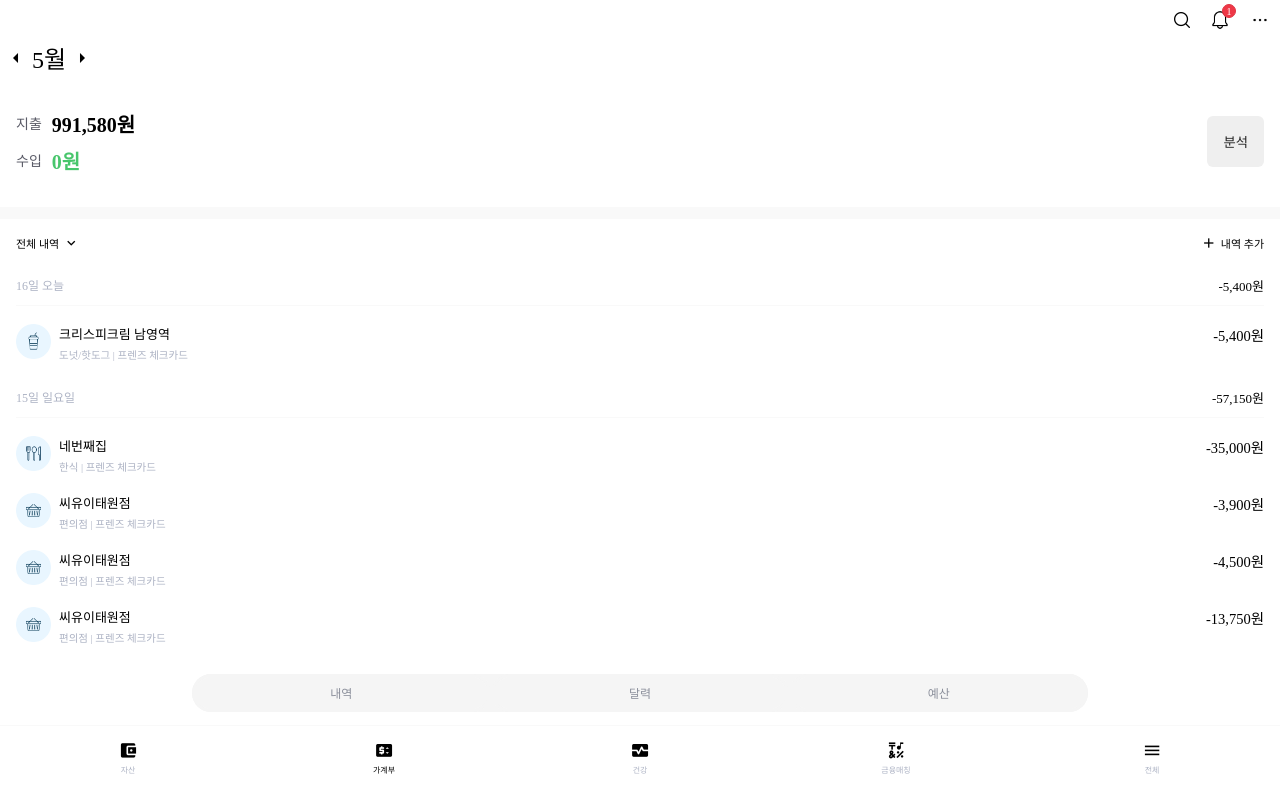
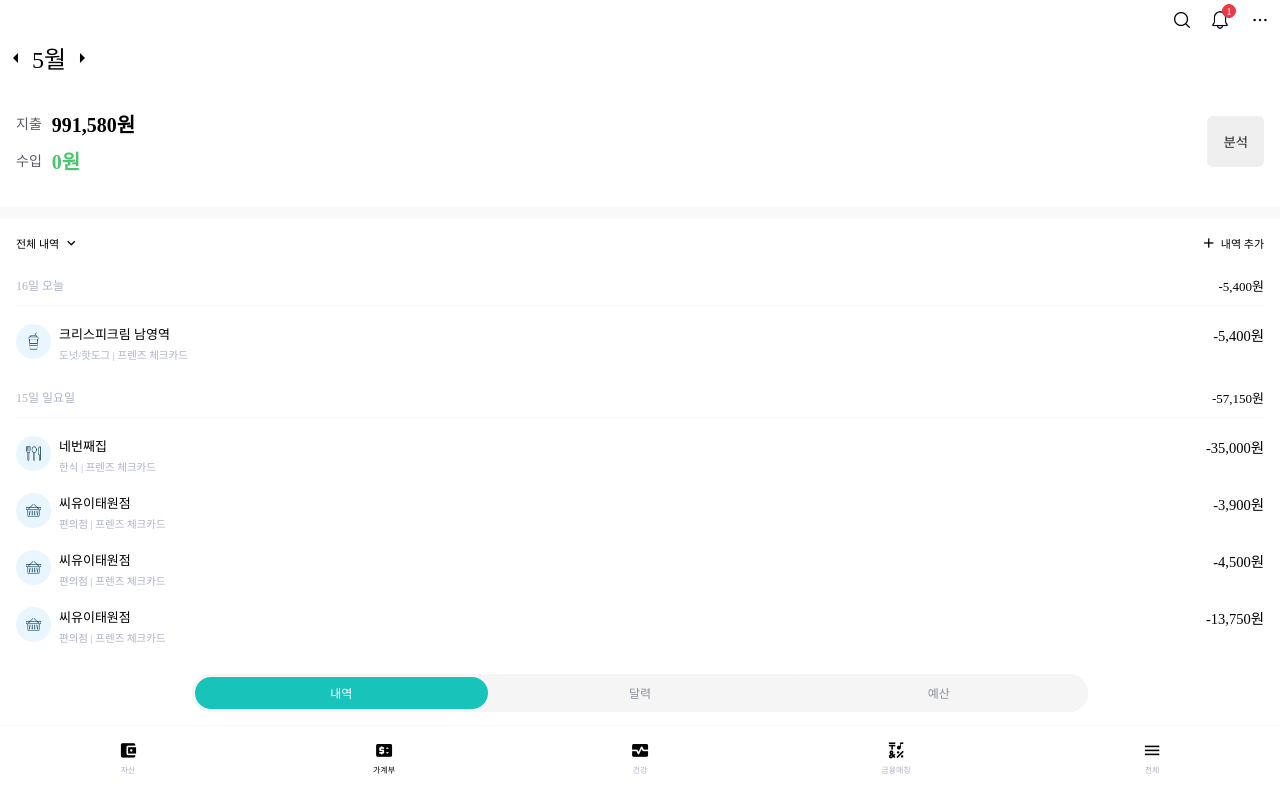
Before and after one commit to imLucyk/household-accounts-svelte, a Svelte app: page / in a window 1280 px wide. Built offline with nearby package versions, Linux system fonts and the light colour scheme.

Commit message:
[#4] 라우터 이동, li 태그에 active 주기

```diff
--- a/src/components/Nav.svelte
+++ b/src/components/Nav.svelte
@@ -5,8 +5,8 @@ import active from 'svelte-spa-router/active'
 
 <nav class="pages">
   <ul>
-    <li><a href="/" use:link use:active>내역</a></li>
-    <li><a href="/calendar" use:link use:active>달력</a></li>
-    <li><a href="/budget" use:link use:active>예산</a></li>
+    <li href="/" use:active><a href="/">내역</a></li>
+    <li href="/calendar" use:active><a href="/calendar" use:link>달력</a></li>
+    <li href="/budget" use:active><a href="/budget" use:link>예산</a></li>
   </ul>
 </nav>
```
